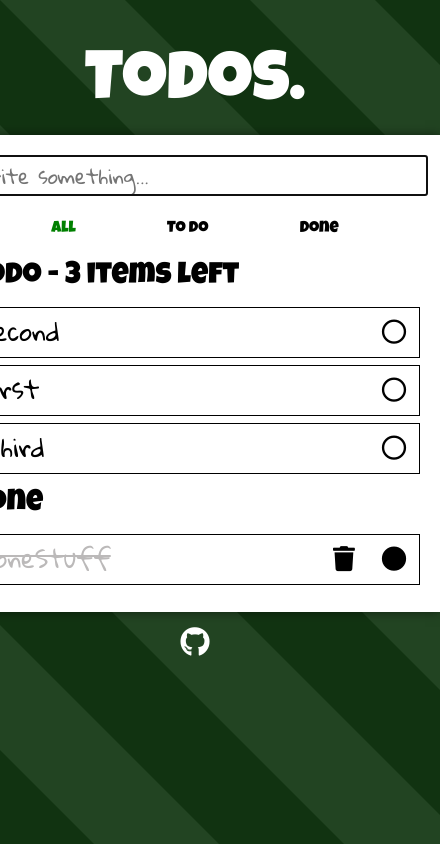
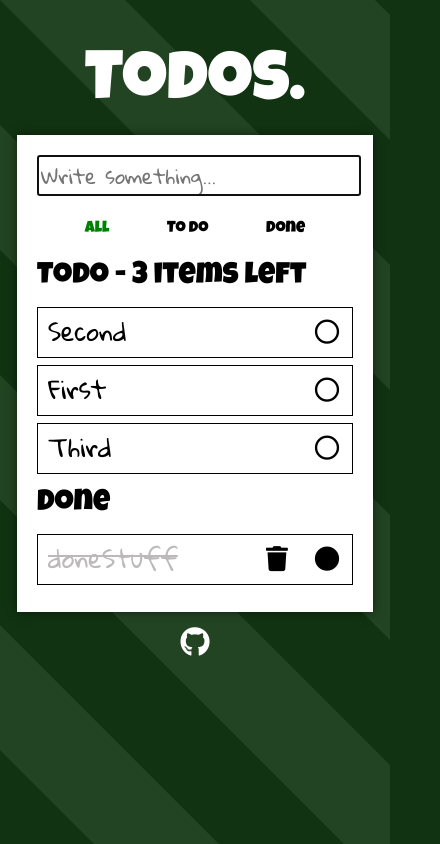
Before and after one commit to amerre/Todo_app, a Vue app: page / in a window 390 px wide. Shown: the whole page, 440 px wide, since content can reach past the window. Built offline with nearby package versions, Linux system fonts and the light colour scheme.

Commit message:
:iphone: Adding responsive sizing

```diff
--- a/src/assets/styles/scss/wrapper.scss
+++ b/src/assets/styles/scss/wrapper.scss
@@ -21,3 +21,11 @@
     }
   }
 }
+
+@media (max-width: 800px) {
+  #app {
+    #wrapper {
+      width: 81%;
+    }
+  }
+}
```
